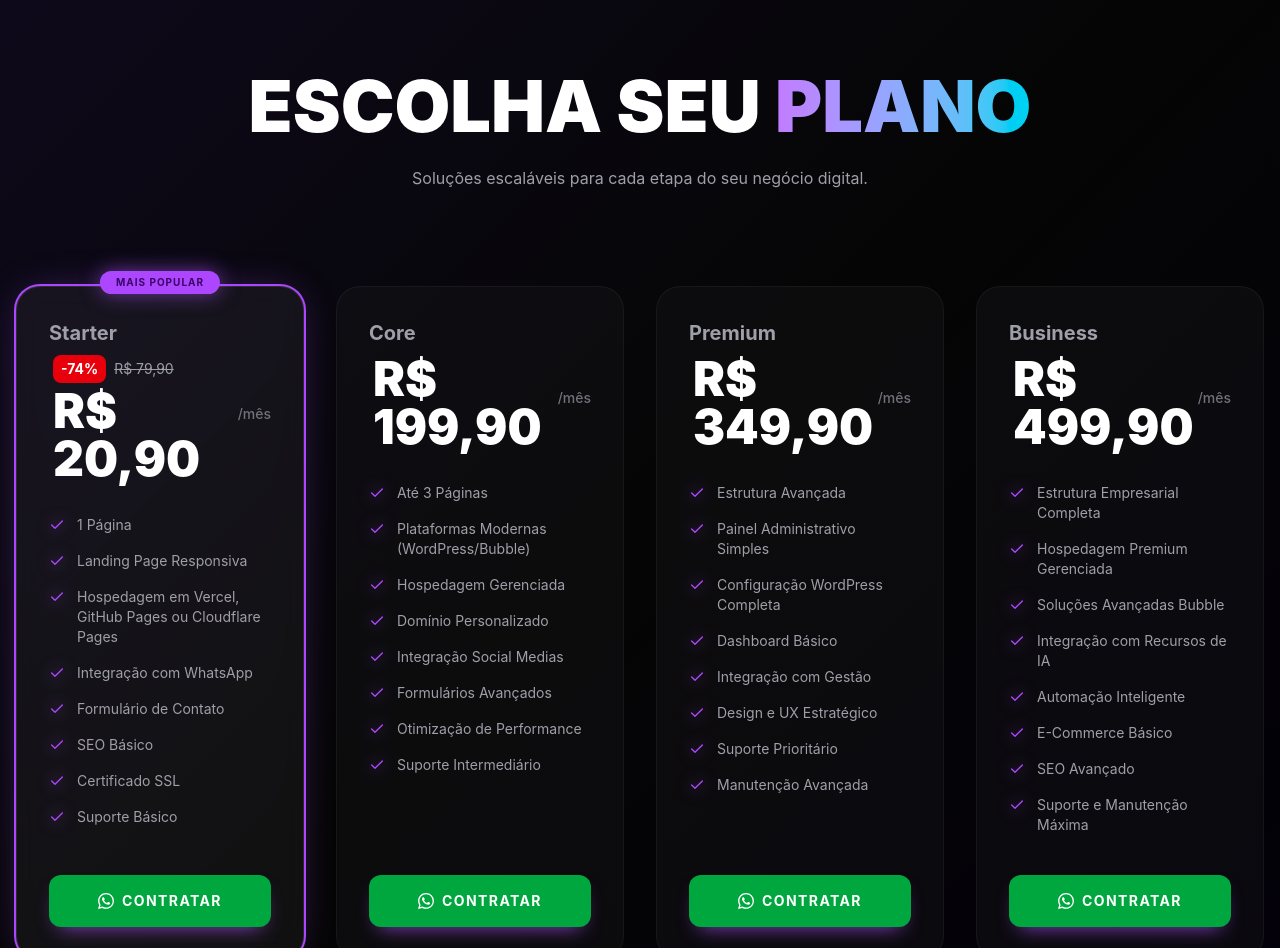
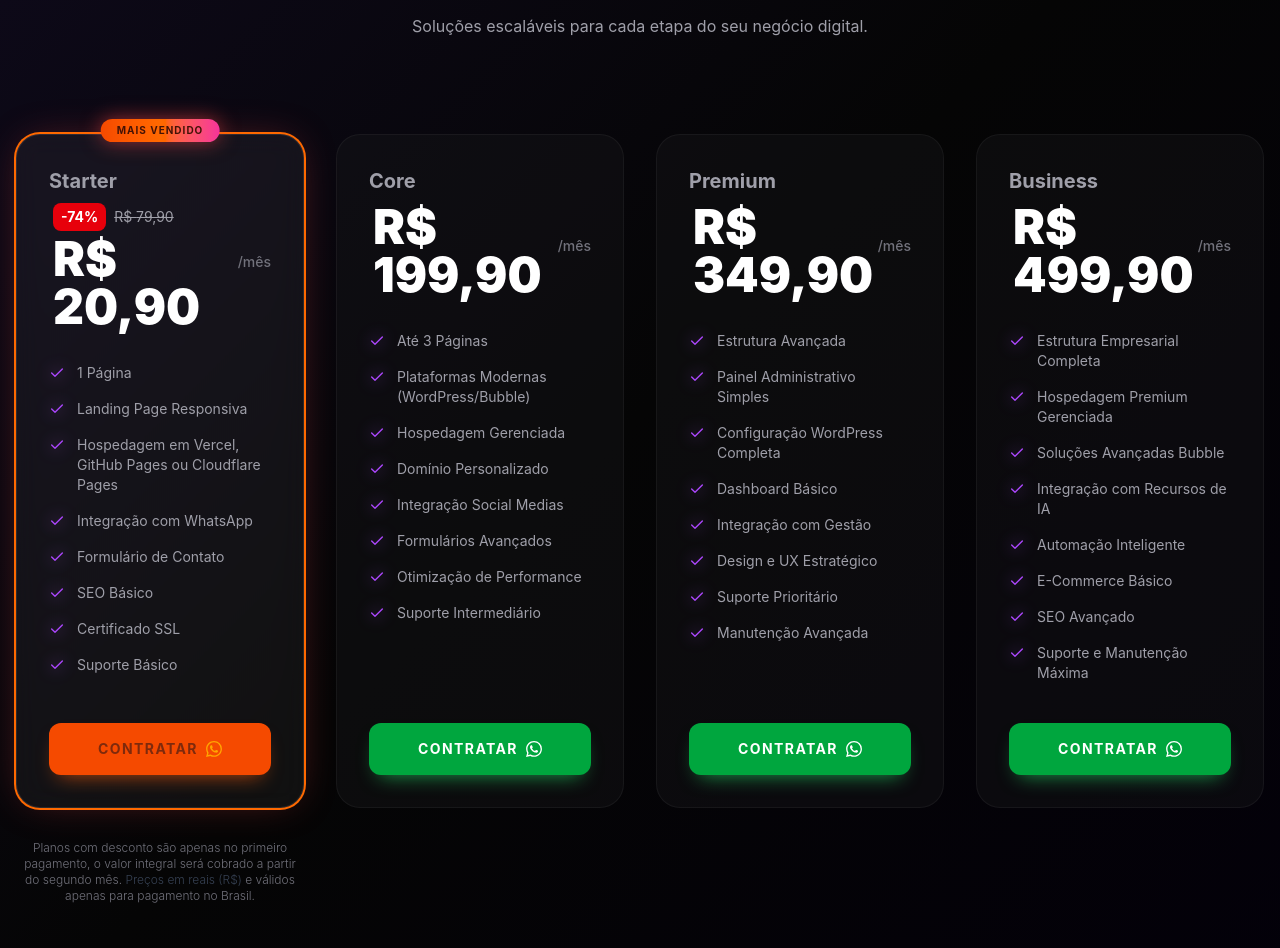
Before and after one commit to jonasagra/portifolio, a React (Vite) app: page / in a window 1280 px wide. Shown: the part 3980-4928 px from the top of the page. Built offline with nearby package versions, Linux system fonts and the light colour scheme.

Commit message:
sync colors

```diff
--- a/src/App.tsx
+++ b/src/App.tsx
@@ -115,7 +115,7 @@ export default function App() {
       {/* 1. HERO SECTION */}
       <section
         ref={heroRef}
-        className="relative min-h-[20px] h-[72svh] md:h-screen md:min-h-[680px] w-full flex flex-col items-center justify-center bg-white overflow-hidden"
+        className="relative min-h-[20px] h-[64svh] md:h-screen md:min-h-[680px] w-full flex flex-col items-center justify-center bg-white overflow-hidden"
       >
         <div className="absolute inset-0 flex">
           <div className="w-1/2 h-full bg-black" />
@@ -236,7 +236,7 @@ export default function App() {
       </section>
 
       {/* 3.1 Logotipos de IAs */}
-      <section className="py-24 bg-zinc-950 border-y border-white/5">
+      <section className="py-5 bg-zinc-950 border-y border-white/5">
       <p className="text-zinc-400 text-lg md:text-xl font-medium text-center">
         IAs e mais coisas que utilizo para otimizar <br />e potencializar os projetos.
       </p>
@@ -299,7 +299,7 @@ export default function App() {
               name="Starter"
               price="20,90"
               oldPrice="79,90"
-              variant="popular"
+              variant="bestSeller"
               features={[
                 "1 Página",
                 "Landing Page Responsiva",
@@ -357,14 +357,25 @@ export default function App() {
               ]}
               delay={0.4}
             />
+            <div className="text-zinc-500 text-center text-xs font-light">
+              <p>
+                Planos com desconto são apenas no primeiro pagamento, o valor integral será cobrado a partir do segundo mês.
+                <span className="text-gray-700"> Preços em reais (R$)</span> e válidos apenas para pagamento no Brasil.
+              </p>
+            </div>
           </div>
         </div>
+      </section>
+
+      {/* Section Payments of Mercado Pago */}
+      <section className="">
+
       </section>
 
       {/* FOOTER */}
       <footer className="py-12 border-t border-white/10 text-center">
         <p className="text-zinc-500 font-medium text-sm tracking-widest uppercase">
-          Designed by <span className="text-white">Jonas Agra</span> © 2026
+          Designed by <span className="text-white">Jonas Agra</span> © 2026<br /><span className="text-gray-500 font-normal text-xs">Todos os direitos reservados.</span>
         </p>
       </footer>
     </main>
--- a/src/components/PricingCard.tsx
+++ b/src/components/PricingCard.tsx
@@ -101,11 +101,18 @@ export default function PricingCard({ name, price, oldPrice, features, highlight
         whileTap={{ scale: 0.95 }}
         className={cn(
           "w-full py-4 rounded-xl flex items-center justify-center gap-2 font-bold uppercase tracking-widest text-sm transition-all duration-300 relative overflow-hidden",
-          isBestSeller ? "bg-red-600 text-white shadow-lg hover:bg-red-800" : "bg-green-600 text-white shadow-[0_10px_20px_-10px_rgba(168,85,247,0.8)] hover:bg-green-500"
+          isPopular && "bg-purple-500 text-white shadow-[0_10px_20px_-10px_rgba(168,85,247,0.8)] hover:bg-purple-400",
+          isBestSeller && "bg-orange-600 text-white shadow-[0_10px_20px_-10px_rgba(234,88,12,0.8)] hover:bg-orange-500",
+          !isPopular && !isBestSeller && "bg-green-600 text-white shadow-[0_10px_20px_-10px_rgba(34,197,94,0.8)] hover:bg-green-500"
         )}
       >
-        <SiWhatsapp className="w-4 h-4 relative z-10" color="white" />
-        <span className="relative z-10">Contratar</span>
+        {isPopular && <span className="relative z-10 text-purple-800">Contratar</span>}
+        {isBestSeller && <span className="relative z-10 text-orange-900">Contratar</span>}
+        {!isPopular && !isBestSeller && <span className="relative z-10 text-white">Contratar</span>}
+
+        {isPopular && <SiWhatsapp className="w-4 h-4 relative z-10" color="purple-800" />}
+        {isBestSeller && <SiWhatsapp className="w-4 h-4 relative z-10" color="orange" />}
+        {!isPopular && !isBestSeller && <SiWhatsapp className="w-4 h-4 relative z-10" color="white" />}
         <div className="absolute inset-0 bg-white/20 translate-y-full group-hover:translate-y-0 transition-transform duration-300 ease-out" />
       </motion.a>
     </motion.div>
```
